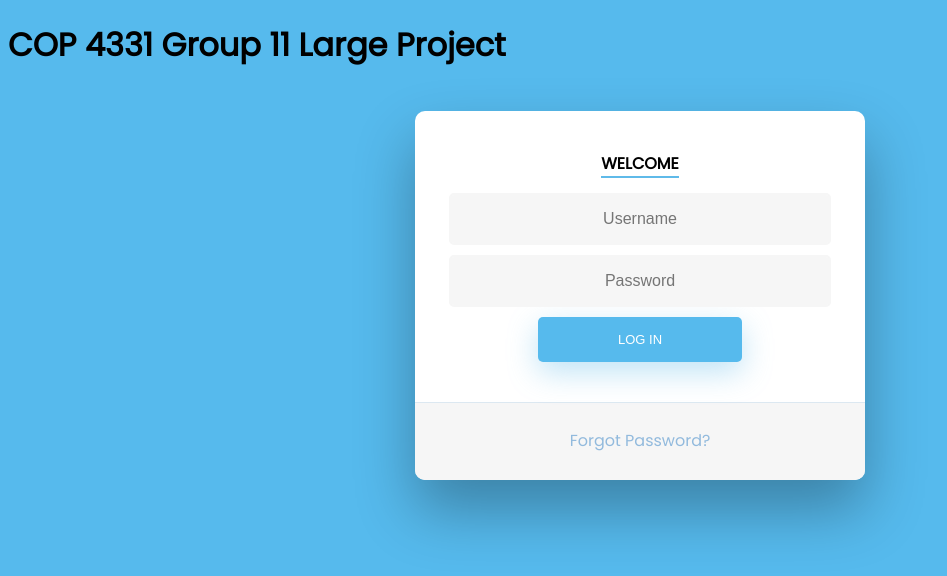
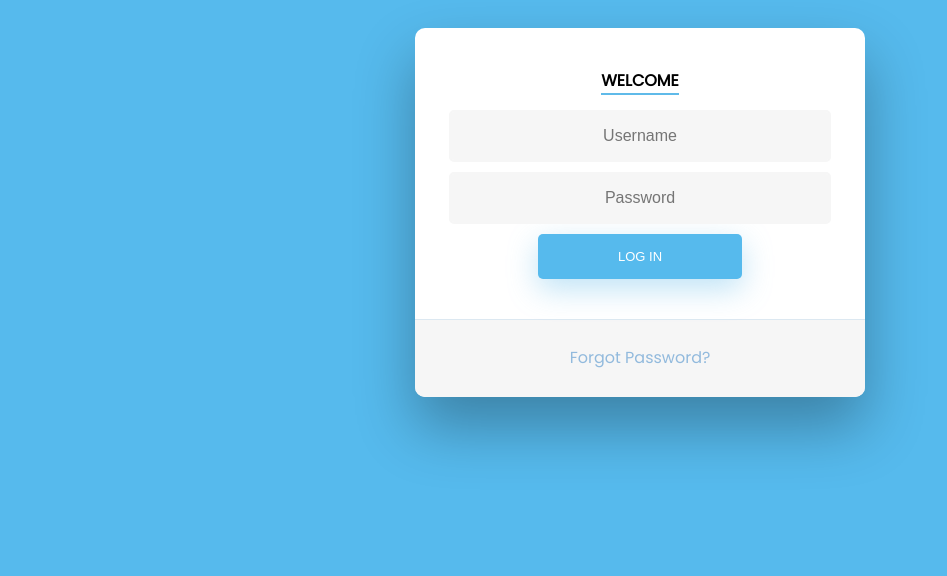
Before and after one commit to AhmadBarhamje/COP-4331C-LargeProject-Group11, a React (Create React App) app in the folder frontend/: page / in a window 1280 px wide. Shown: the top 576 px of the page, without its empty margins (0-947 px from the left). Built offline with nearby package versions, Linux system fonts and the light colour scheme.

Commit message:
Update LoginPage.js

```diff
--- a/frontend/src/pages/LoginPage.js
+++ b/frontend/src/pages/LoginPage.js
@@ -1,13 +1,11 @@
 import React from 'react';
 
-import PageTitle from '../components/PageTitle';
 import Login from '../components/Login';
 
 const LoginPage = () =>
 {
     return(
         <div>
-        <PageTitle />
         <Login />
         </div>
     );
```
